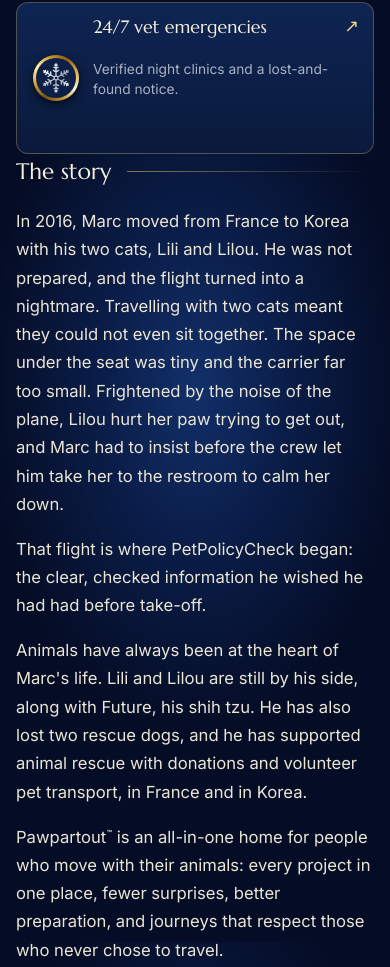
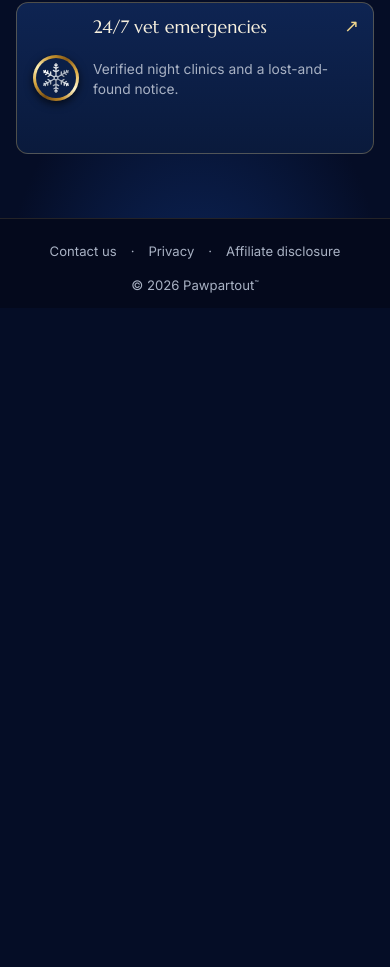
Before and after one commit to leejaeml2309-alt/pawpartout-site, a plain HTML site: page site/index.html in a window 390 px wide. Shown: the part 2434-3401 px from the top of the page. After the commit the page ends 2742 px from the top, so only its background shows below. Drawn offline with Linux system fonts and the light colour scheme.

Commit message:
Remove The story section from the homepage.
The founding story belongs only to PetPolicyCheck. Drop the homepage
section, unused story CSS, and the #story anchor, and keep spacing
between the doors list and the footer.

```diff
--- a/site/index.html
+++ b/site/index.html
@@ -25,7 +25,7 @@
 <link rel="apple-touch-icon" href="/apple-touch-icon.png" sizes="180x180">
 <link rel="manifest" href="/site.webmanifest">
 <link rel="preload" href="fonts/marcellus-latin.woff2" as="font" type="font/woff2" crossorigin>
-<link rel="stylesheet" href="style.css?v=20261128noback">
+<link rel="stylesheet" href="style.css?v=20261128nostory">
 <script>
 (function(){
   var h=location.hash;
@@ -159,17 +159,6 @@ main,.vfoot{position:relative;z-index:1}
   </ul>
  </section>
 
- <section class="story vwrap" id="story" aria-labelledby="story-h">
-  <h2 id="story-h">The story</h2>
-  <!-- ===== STORY:START — EN text from WHY-PAWPARTOUT-EXISTS-20261124.md, verbatim (™ added at the first mention). Edit only between START and END. ===== -->
-  <div class="story-text">
-   <p>In 2016, Marc moved from France to Korea with his two cats, Lili and Lilou. He was not prepared, and the flight turned into a nightmare. Travelling with two cats meant they could not even sit together. The space under the seat was tiny and the carrier far too small. Frightened by the noise of the plane, Lilou hurt her paw trying to get out, and Marc had to insist before the crew let him take her to the restroom to calm her down.</p>
-   <p>That flight is where PetPolicyCheck began: the clear, checked information he wished he had had before take-off.</p>
-   <p>Animals have always been at the heart of Marc's life. Lili and Lilou are still by his side, along with Future, his shih tzu. He has also lost two rescue dogs, and he has supported animal rescue with donations and volunteer pet transport, in France and in Korea.</p>
-   <p>Pawpartout<span class="tm">™</span> is an all-in-one home for people who move with their animals: every project in one place, fewer surprises, better preparation, and journeys that respect those who never chose to travel.</p>
-  </div>
-  <!-- ===== STORY:END ===== -->
- </section>
 </main>
 
 <footer class="vfoot">
--- a/site/style.css
+++ b/site/style.css
@@ -69,9 +69,9 @@ a.node:hover .dot,a.node:focus-visible .dot{transform:scale(1.08);box-shadow:ins
 .legend .lg-soon::before{content:"";width:12px;height:12px;border-radius:50%;border:1.5px dashed var(--au)}
 
 /* ===== doors list ===== */
-.doors{padding-top:48px}
-.doors h2,.story h2{display:flex;align-items:center;gap:16px;font-size:1.7rem;margin:0 0 18px}
-.doors h2::after,.story h2::after{content:"";flex:1;height:1px;background:linear-gradient(90deg,#d9b76599,transparent)}
+.doors{padding-top:48px;padding-bottom:64px}
+.doors h2{display:flex;align-items:center;gap:16px;font-size:1.7rem;margin:0 0 18px}
+.doors h2::after{content:"";flex:1;height:1px;background:linear-gradient(90deg,#d9b76599,transparent)}
 .door-list{list-style:none;margin:0;padding:0;display:grid;grid-template-columns:repeat(auto-fill,minmax(300px,1fr));gap:12px}
 .door{display:flex;align-items:center;gap:14px;min-height:88px;padding:14px 16px;border-radius:12px;text-decoration:none;color:var(--ink);
  background:linear-gradient(180deg,#0e2452,#0a1a3c);border:1px solid #d9b76555;height:100%}
@@ -85,12 +85,6 @@ a.door:hover{border-color:var(--au-l)}
 .door.soon{background:transparent;border-style:dashed}
 .door.soon .dot{color:#c9cfdb;box-shadow:inset 0 0 0 1.5px #d9b76577}
 .door .tag{flex:none;font:700 .6rem var(--text);letter-spacing:.14em;text-transform:uppercase;color:var(--au);border:1px dashed var(--au);border-radius:99px;padding:4px 8px;white-space:nowrap}
-
-/* ===== story placeholder ===== */
-.story{padding-top:52px;padding-bottom:64px}
-.placeholder{padding:26px 24px;border:2px dashed #d9b765aa;border-radius:12px;background:repeating-linear-gradient(135deg,#d9b7650a 0 12px,transparent 12px 24px)}
-.placeholder p{margin:0;color:var(--mut)}
-.placeholder .ph-k{margin-bottom:8px;font:700 .7rem var(--text);letter-spacing:.2em;text-transform:uppercase;color:var(--au)}
 
 .vfoot{border-top:1px solid #d9b76526;background:var(--nv3)}
 .vfoot-in{display:flex;flex-direction:column;align-items:center;justify-content:center;text-align:center;gap:6px;padding-top:18px;padding-bottom:22px;font-size:.82rem;color:var(--mut)}
@@ -133,6 +127,7 @@ a.node:hover .dot,a.node:focus-visible .dot{transform:scale(1.08);box-shadow:0 0
 /* ===== mobile ===== */
 @media (max-width:640px){
  .vwrap{padding:0 16px}
+ .doors{padding-bottom:64px}
  .vbar nav a{font-size:.74rem;padding:0 10px}
  .hero{padding-top:28px}
  .lede{font-size:.95rem}
@@ -148,7 +143,7 @@ a.node:hover .dot,a.node:focus-visible .dot{transform:scale(1.08);box-shadow:0 0
  .node small{font-size:.64rem}
  .door-list{grid-template-columns:1fr}
  .legend{margin-top:34px}
- .doors h2,.story h2{font-size:1.4rem}
+ .doors h2{font-size:1.4rem}
 }
 @media (max-width:370px){
  .vbrand span{font-size:1rem}
@@ -157,8 +152,6 @@ a.node:hover .dot,a.node:focus-visible .dot{transform:scale(1.08);box-shadow:0 0
  .node b{font-size:.74rem}
 }
 
-/* story text (Éditeur) */
-.story-text p{margin:0 0 1em;color:var(--ink);font-size:1.04rem;line-height:1.7;max-width:46rem}
 /* 404 */
 .nf{text-align:center;padding:56px 0 80px}
 .nf .core{position:relative;left:auto;top:auto;transform:none;margin:28px auto 22px;width:150px;height:150px}
```
Also changed, not shown: 1 other file.
